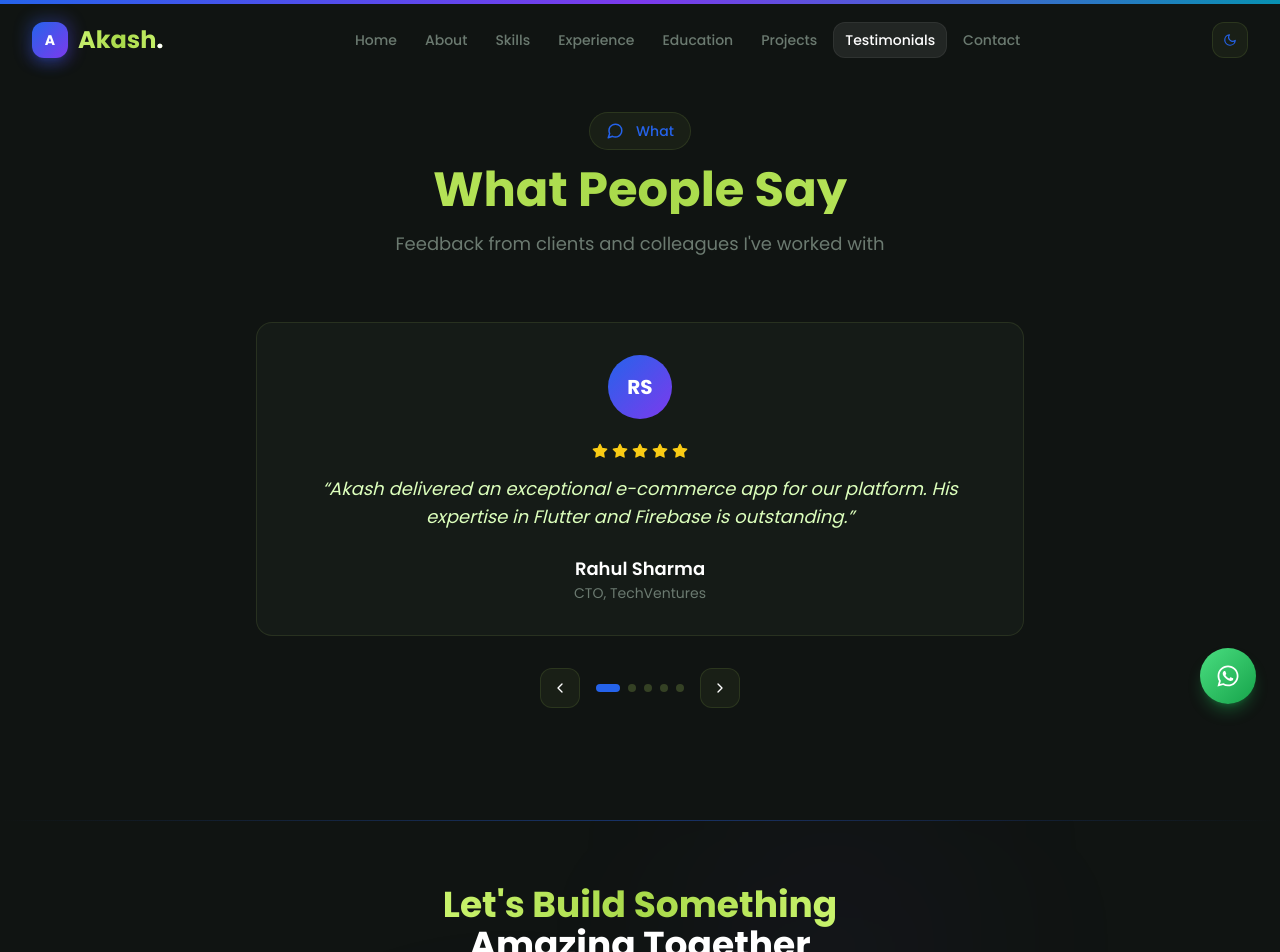
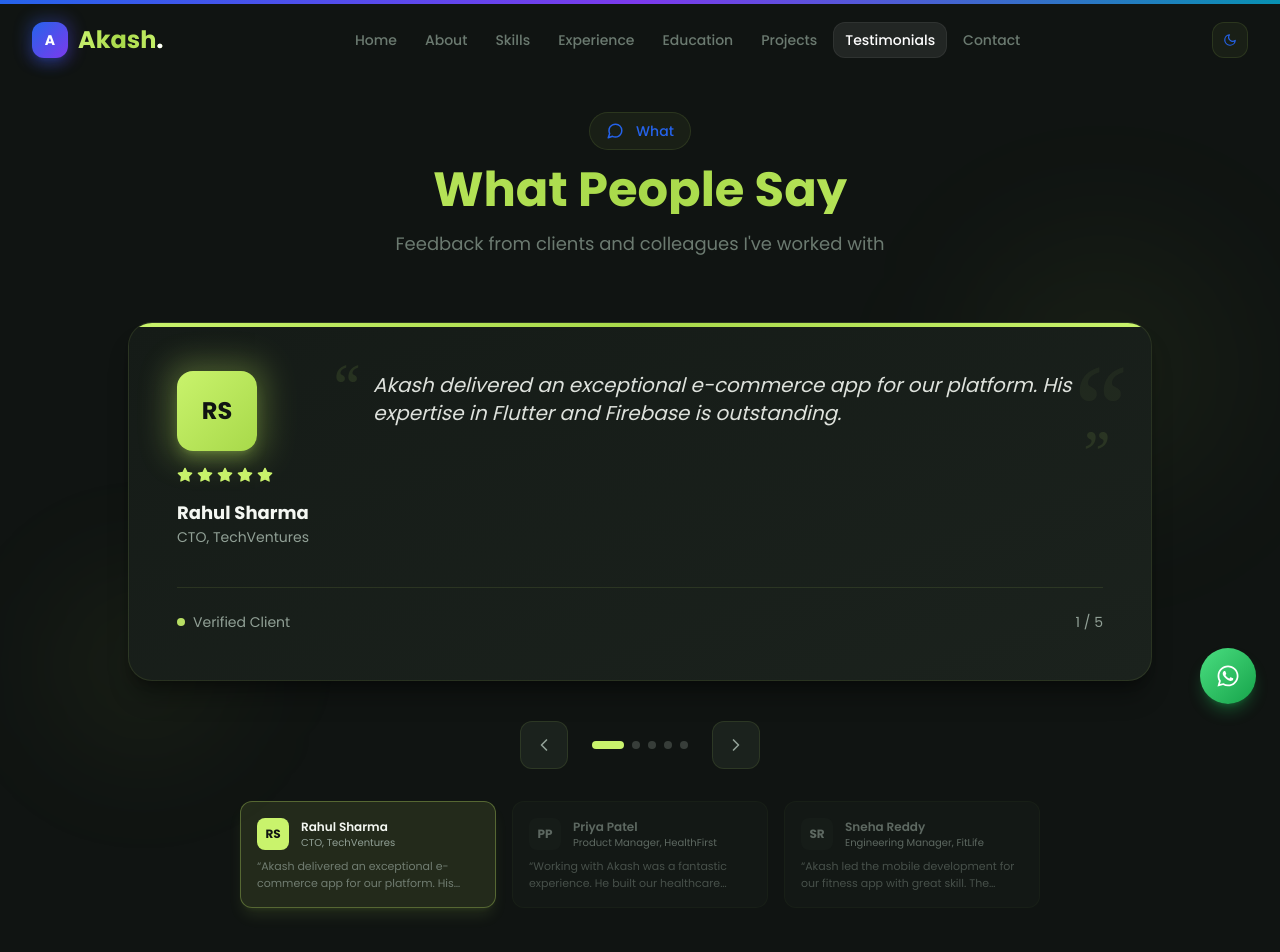
Before and after one commit to akashkumar7313/akash-portfolio, a Next.js app: page /testimonials in a window 1280 px wide. Shown: the top 952 px of the page. Built offline with nearby package versions, Linux system fonts and the light colour scheme.

Commit message:
feat: redesigned Testimonials section with modern glassmorphism

```diff
--- a/src/components/sections/Testimonials.tsx
+++ b/src/components/sections/Testimonials.tsx
@@ -26,9 +26,9 @@ export default function Testimonials() {
   }, []);
 
   const slideVariants = {
-    enter: (d: number) => ({ x: d > 0 ? 300 : -300, opacity: 0 }),
-    center: { x: 0, opacity: 1 },
-    exit: (d: number) => ({ x: d < 0 ? 300 : -300, opacity: 0 }),
+    enter: (d: number) => ({ x: d > 0 ? 200 : -200, opacity: 0, scale: 0.95 }),
+    center: { x: 0, opacity: 1, scale: 1 },
+    exit: (d: number) => ({ x: d < 0 ? 200 : -200, opacity: 0, scale: 0.95 }),
   };
 
   const next = () => { setDirection(1); setCurrent((prev) => (prev + 1) % testimonials.length); };
@@ -39,12 +39,17 @@ export default function Testimonials() {
   const t = testimonials[current];
 
   return (
-    <section id="testimonials" className="section-padding">
+    <section id="testimonials" className="section-padding overflow-hidden">
       <div className="max-width">
         <SectionHeading title="What People Say" subtitle="Feedback from clients and colleagues I've worked with" icon={<FiMessageCircle />} />
 
-        <div className="max-w-3xl mx-auto">
-          <div className="relative overflow-hidden">
+        <div className="max-w-5xl mx-auto">
+          {/* Main Testimonial Card */}
+          <div className="relative">
+            {/* Background decoration */}
+            <div className="absolute -top-20 -right-20 w-64 h-64 bg-[#c9f36c]/5 rounded-full blur-[80px] pointer-events-none" />
+            <div className="absolute -bottom-20 -left-20 w-48 h-48 bg-[#a8d94a]/5 rounded-full blur-[60px] pointer-events-none" />
+
             <AnimatePresence mode="wait" custom={direction}>
               <motion.div
                 key={current}
@@ -53,45 +58,149 @@ export default function Testimonials() {
                 initial="enter"
                 animate="center"
                 exit="exit"
-                transition={{ duration: 0.4, ease: "easeInOut" }}
-                className="card text-center"
+                transition={{ duration: 0.5, ease: [0.25, 0.46, 0.45, 0.94] }}
+                className="relative"
               >
-                <div className="w-16 h-16 rounded-full bg-gradient-to-br from-accent-blue to-accent-purple flex items-center justify-center text-dark-100 dark:text-white font-bold text-xl mx-auto mb-6">
-                  {t.avatar}
-                </div>
-                <div className="flex justify-center gap-1 mb-4">
-                  {Array.from({ length: t.rating }).map((_, i) => (
-                    <FiStar key={i} className="text-yellow-400 fill-yellow-400" />
-                  ))}
-                </div>
-                <blockquote className="text-dark-200 text-base md:text-lg leading-relaxed mb-6 italic">
-                  &ldquo;{t.quote}&rdquo;
-                </blockquote>
-                <div>
-                  <h4 className="text-dark-100 dark:text-white font-semibold text-lg">{t.name}</h4>
-                  <p className="text-dark-400 text-sm">{t.role}</p>
+                <div className="relative rounded-3xl overflow-hidden bg-gradient-to-br from-white to-gray-50 dark:from-[#151b17] dark:to-[#1b221d] border border-gray-200 dark:border-[#c9f36c]/10 shadow-xl shadow-gray-200/50 dark:shadow-black/30">
+                  {/* Top accent line */}
+                  <div className="absolute top-0 left-0 right-0 h-1 bg-gradient-to-r from-[#c9f36c] via-[#a8d94a] to-[#c9f36c]" />
+
+                  {/* Quote icon background */}
+                  <div className="absolute top-6 right-6 text-[#c9f36c]/10 dark:text-[#c9f36c]/5">
+                    <span className="text-[120px] font-serif leading-none">&ldquo;</span>
+                  </div>
+
+                  <div className="relative p-8 md:p-12">
+                    <div className="grid md:grid-cols-[auto_1fr] gap-8 items-start">
+                      {/* Left - Avatar & Info */}
+                      <div className="flex flex-col items-center md:items-start gap-4">
+                        {/* Avatar with glow */}
+                        <div className="relative group">
+                          <div className="absolute -inset-2 bg-gradient-to-br from-[#c9f36c] to-[#a8d94a] rounded-2xl blur-lg opacity-30 group-hover:opacity-50 transition-opacity duration-500" />
+                          <div className="relative w-20 h-20 rounded-2xl bg-gradient-to-br from-[#c9f36c] to-[#a8d94a] flex items-center justify-center text-[#101412] dark:text-[#101412] font-bold text-2xl shadow-lg shadow-[#c9f36c]/20">
+                            {t.avatar}
+                          </div>
+                        </div>
+
+                        {/* Rating */}
+                        <div className="flex gap-1">
+                          {Array.from({ length: 5 }).map((_, i) => (
+                            <FiStar
+                              key={i}
+                              className={`w-4 h-4 ${i < t.rating ? "text-[#c9f36c] fill-[#c9f36c]" : "text-gray-300 dark:text-[#91a096]/30"}`}
+                            />
+                          ))}
+                        </div>
+
+                        {/* Name & Role */}
+                        <div className="text-center md:text-left">
+                          <h4 className="text-[#101412] dark:text-[#f4f7f2] font-bold text-lg">{t.name}</h4>
+                          <p className="text-[#91a096] text-sm">{t.role}</p>
+                        </div>
+                      </div>
+
+                      {/* Right - Quote */}
+                      <div className="relative">
+                        <div className="text-6xl text-[#c9f36c]/20 dark:text-[#c9f36c]/10 font-serif absolute -top-4 -left-2">&ldquo;</div>
+                        <blockquote className="text-[#374151] dark:text-[#f4f7f2]/90 text-lg md:text-xl leading-relaxed pl-8 italic">
+                          {t.quote}
+                        </blockquote>
+                        <div className="text-6xl text-[#c9f36c]/20 dark:text-[#c9f36c]/10 font-serif absolute -bottom-8 -right-2 rotate-180">&ldquo;</div>
+                      </div>
+                    </div>
+
+                    {/* Bottom bar */}
+                    <div className="mt-10 pt-6 border-t border-gray-200 dark:border-[#c9f36c]/10 flex items-center justify-between">
+                      <div className="flex items-center gap-2 text-sm text-[#91a096]">
+                        <span className="w-2 h-2 rounded-full bg-[#c9f36c] animate-pulse" />
+                        Verified Client
+                      </div>
+                      <div className="text-sm text-[#91a096]">
+                        {current + 1} / {testimonials.length}
+                      </div>
+                    </div>
+                  </div>
                 </div>
               </motion.div>
             </AnimatePresence>
           </div>
 
-          <div className="flex items-center justify-center gap-4 mt-8">
-            <button onClick={prev} className="w-10 h-10 rounded-xl bg-[var(--glass-5)] border border-[var(--glass-10)] flex items-center justify-center text-dark-300 hover:text-dark-100 dark:text-white hover:bg-[var(--glass-10)] transition-all duration-300" aria-label="Previous testimonial">
-              <FiChevronLeft />
+          {/* Navigation */}
+          <div className="flex items-center justify-center gap-6 mt-10">
+            <button
+              onClick={prev}
+              className="w-12 h-12 rounded-xl bg-white dark:bg-[#1b221d] border border-gray-200 dark:border-[#c9f36c]/10 flex items-center justify-center text-[#91a096] hover:text-[#c9f36c] hover:border-[#c9f36c]/30 hover:shadow-lg hover:shadow-[#c9f36c]/10 transition-all duration-300"
+              aria-label="Previous testimonial"
+            >
+              <FiChevronLeft className="w-5 h-5" />
             </button>
+
+            {/* Dots */}
             <div className="flex items-center gap-2">
               {testimonials.map((_, i) => (
                 <button
                   key={i}
                   onClick={() => { setDirection(i > current ? 1 : -1); setCurrent(i); }}
-                  className={`w-2 h-2 rounded-full transition-all duration-300 ${i === current ? "bg-accent-blue w-6" : "bg-[var(--glass-20)] hover:bg-[var(--glass-20)]"}`}
+                  className={`transition-all duration-300 rounded-full ${
+                    i === current
+                      ? "w-8 h-2 bg-[#c9f36c]"
+                      : "w-2 h-2 bg-gray-300 dark:bg-[#91a096]/30 hover:bg-[#c9f36c]/50"
+                  }`}
                   aria-label={`Go to testimonial ${i + 1}`}
                 />
               ))}
             </div>
-            <button onClick={next} className="w-10 h-10 rounded-xl bg-[var(--glass-5)] border border-[var(--glass-10)] flex items-center justify-center text-dark-300 hover:text-dark-100 dark:text-white hover:bg-[var(--glass-10)] transition-all duration-300" aria-label="Next testimonial">
-              <FiChevronRight />
+
+            <button
+              onClick={next}
+              className="w-12 h-12 rounded-xl bg-white dark:bg-[#1b221d] border border-gray-200 dark:border-[#c9f36c]/10 flex items-center justify-center text-[#91a096] hover:text-[#c9f36c] hover:border-[#c9f36c]/30 hover:shadow-lg hover:shadow-[#c9f36c]/10 transition-all duration-300"
+              aria-label="Next testimonial"
+            >
+              <FiChevronRight className="w-5 h-5" />
             </button>
+          </div>
+
+          {/* Side cards preview */}
+          <div className="hidden lg:flex justify-center gap-4 mt-8">
+            {testimonials.map((item, i) => {
+              const isActive = i === current;
+              const isPrev = i === (current - 1 + testimonials.length) % testimonials.length;
+              const isNext = i === (current + 1) % testimonials.length;
+
+              if (!isActive && !isPrev && !isNext) return null;
+
+              return (
+                <motion.button
+                  key={i}
+                  onClick={() => { setDirection(i > current ? 1 : -1); setCurrent(i); }}
+                  className={`flex-shrink-0 w-64 p-4 rounded-xl border transition-all duration-300 text-left ${
+                    isActive
+                      ? "bg-[#c9f36c]/10 border-[#c9f36c]/30 shadow-lg shadow-[#c9f36c]/10"
+                      : "bg-white dark:bg-[#151b17] border-gray-200 dark:border-[#c9f36c]/5 opacity-60 hover:opacity-100"
+                  }`}
+                  whileHover={{ y: -4 }}
+                >
+                  <div className="flex items-center gap-3 mb-2">
+                    <div className={`w-8 h-8 rounded-lg flex items-center justify-center text-xs font-bold ${
+                      isActive
+                        ? "bg-[#c9f36c] text-[#101412]"
+                        : "bg-gray-200 dark:bg-[#1b221d] text-[#91a096]"
+                    }`}>
+                      {item.avatar}
+                    </div>
+                    <div>
+                      <p className={`text-xs font-semibold ${isActive ? "text-[#101412] dark:text-[#f4f7f2]" : "text-gray-600 dark:text-[#91a096]"}`}>
+                        {item.name}
+                      </p>
+                      <p className="text-[10px] text-[#91a096]">{item.role}</p>
+                    </div>
+                  </div>
+                  <p className="text-[11px] text-gray-500 dark:text-[#91a096]/70 line-clamp-2">
+                    &ldquo;{item.quote}&rdquo;
+                  </p>
+                </motion.button>
+              );
+            })}
           </div>
         </div>
       </div>
```
Also changed, not shown: 1 other file (tests, documents, lock files or other folders).
